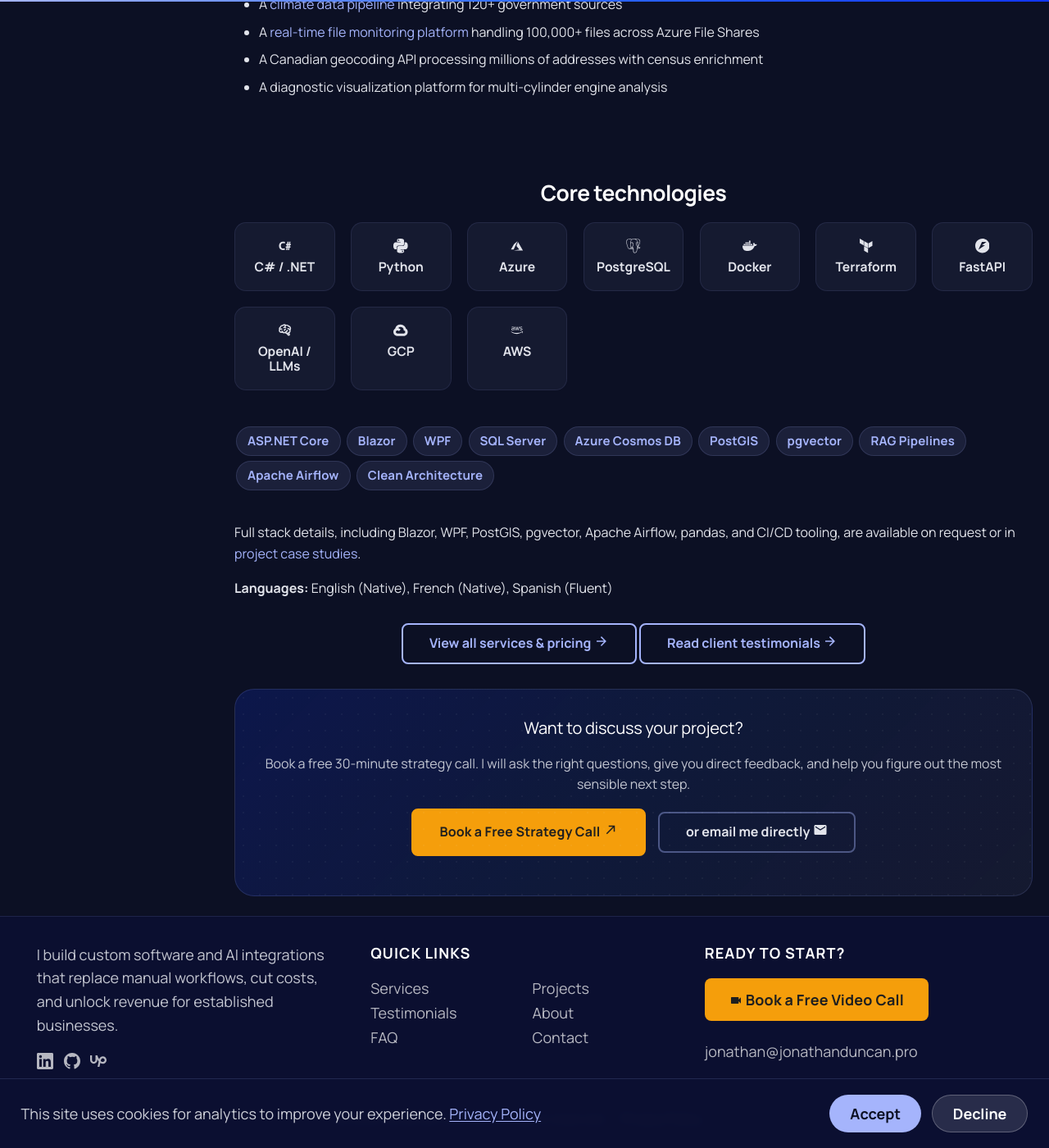
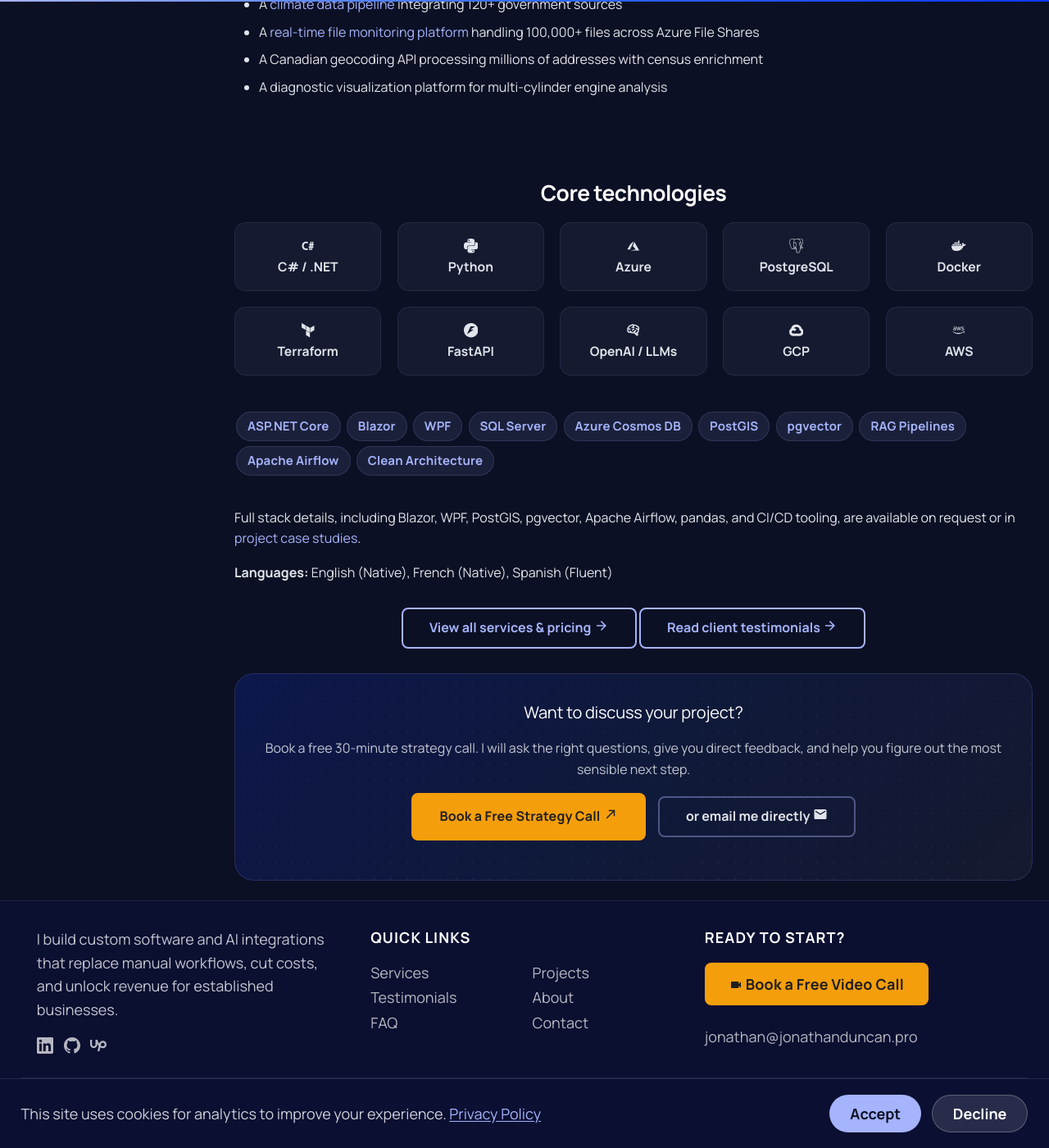
Before and after one commit to JonathanDDuncan/jonathanduncanprowebsite, an MkDocs documentation site: the page built from docs/about.md, in a window 1280 px wide and 1400 px high, scrolled down 2799 px. Shown: the whole window at 82% size. Built offline with MkDocs 1.6.1 and Material for MkDocs 9.7.7, drawn with Linux system fonts in a browser that asks for light colours.

Commit message:
Update tech grid layout to use fixed column count for improved consistency

```diff
--- a/docs/stylesheets/extra.css
+++ b/docs/stylesheets/extra.css
@@ -959,7 +959,7 @@
 
 .tech-grid {
   display: grid;
-  grid-template-columns: repeat(auto-fill, minmax(105px, 1fr));
+  grid-template-columns: repeat(5, 1fr);
   gap: var(--space-md);
   text-align: center;
   margin: 1rem 0 1.25rem;
```
